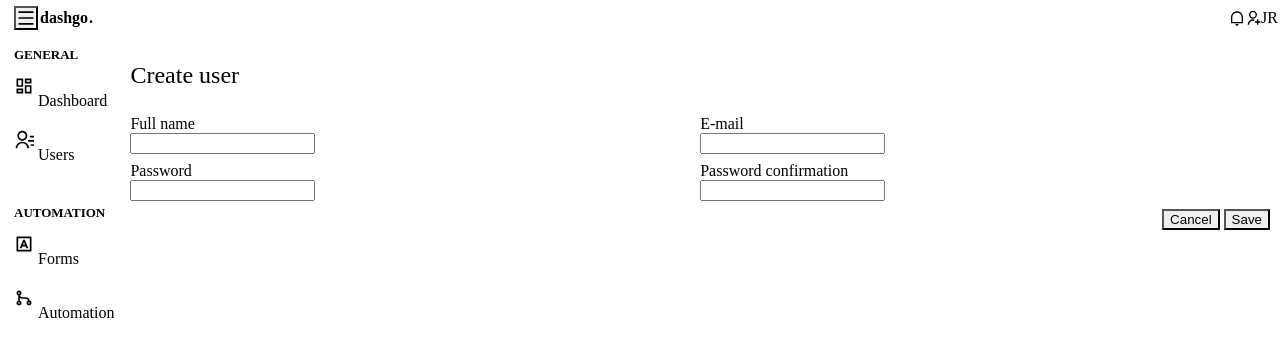
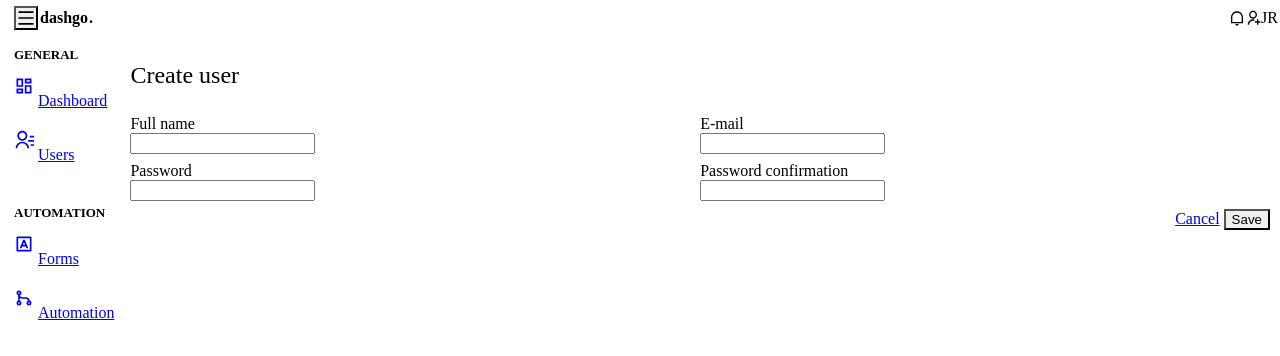
Before and after one commit to joserubemneto/dashgo, a Next.js app: page /users/create in a window 1280 px wide. Shown: the top 356 px of the page. Built offline with nearby package versions, Linux system fonts and the light colour scheme.

Commit message:
feat: added next links

```diff
--- a/src/components/Sidebar/NavLink.tsx
+++ b/src/components/Sidebar/NavLink.tsx
@@ -1,23 +1,27 @@
 import {
-  Link,
+  Link as ChakraLink,
   Icon,
   Text,
   LinkProps as ChakraLinkProps,
 } from '@chakra-ui/react'
+import Link from 'next/link'
 import { ElementType } from 'react'
 
 interface NavLinkProps extends ChakraLinkProps {
   icon: ElementType
   children: string
+  href: string
 }
 
-export function NavLink({ icon, children, ...rest }: NavLinkProps) {
+export function NavLink({ icon, children, href, ...rest }: NavLinkProps) {
   return (
-    <Link display='flex' align='center' {...rest}>
-      <Icon as={icon} fontSize='20' />
-      <Text ml='4' fontWeight='medium'>
-        {children}
-      </Text>
+    <Link href={href} passHref>
+      <ChakraLink display='flex' align='center' {...rest}>
+        <Icon as={icon} fontSize='20' />
+        <Text ml='4' fontWeight='medium'>
+          {children}
+        </Text>
+      </ChakraLink>
     </Link>
   )
 }
--- a/src/components/Sidebar/SidebarNav.tsx
+++ b/src/components/Sidebar/SidebarNav.tsx
@@ -12,12 +12,20 @@ export function SidebarNav() {
   return (
     <Stack spacing='12' align='flex-start'>
       <NavSection title='GENERAL'>
-        <NavLink icon={RiDashboardLine}>Dashboard</NavLink>
-        <NavLink icon={RiContactsLine}>Users</NavLink>
+        <NavLink icon={RiDashboardLine} href='/dashboard'>
+          Dashboard
+        </NavLink>
+        <NavLink icon={RiContactsLine} href='/users'>
+          Users
+        </NavLink>
       </NavSection>
       <NavSection title='AUTOMATION'>
-        <NavLink icon={RiInputMethodLine}>Forms</NavLink>
-        <NavLink icon={RiGitMergeLine}>Automation</NavLink>
+        <NavLink icon={RiInputMethodLine} href='/forms'>
+          Forms
+        </NavLink>
+        <NavLink icon={RiGitMergeLine} href='/automation'>
+          Automation
+        </NavLink>
       </NavSection>
     </Stack>
   )
--- a/src/pages/users/create.tsx
+++ b/src/pages/users/create.tsx
@@ -8,6 +8,7 @@ import {
   SimpleGrid,
   HStack,
 } from '@chakra-ui/react'
+import Link from 'next/link'
 import { Input } from '../../components/Form/Input'
 import { Header } from '../../components/Header'
 import { Sidebar } from '../../components/Sidebar'
@@ -44,7 +45,12 @@ export default function CreateUser() {
 
           <Flex mt='8' justify='flex-end'>
             <HStack spacing='4'>
-              <Button colorScheme='whiteAlpha'>Cancel</Button>
+              <Link href='/users' passHref>
+                <Button as='a' colorScheme='whiteAlpha'>
+                  Cancel
+                </Button>
+              </Link>
+
               <Button colorScheme='pink'>Save</Button>
             </HStack>
           </Flex>
--- a/src/pages/users/index.tsx
+++ b/src/pages/users/index.tsx
@@ -14,6 +14,7 @@ import {
   Checkbox,
   useBreakpointValue,
 } from '@chakra-ui/react'
+import Link from 'next/link'
 import { RiAddLine, RiPencilLine } from 'react-icons/ri'
 import { Header } from '../../components/Header'
 import { Pagination } from '../../components/Pagination'
@@ -36,6 +37,7 @@ export default function UserList() {
             <Heading size='lg' fontWeight='normal'>
               Users
             </Heading>
+            <Link href='/users/create' passHref>
               <Button
                 as='a'
                 size='sm'
@@ -44,6 +46,7 @@ export default function UserList() {
                 leftIcon={<Icon as={RiAddLine} fontSize='20' />}>
                 Create new
               </Button>
+            </Link>
           </Flex>
           <Table colorScheme='whiteAlpha'>
             <Thead>
```
Lines whose indentation alone changed are shown as unchanged.
